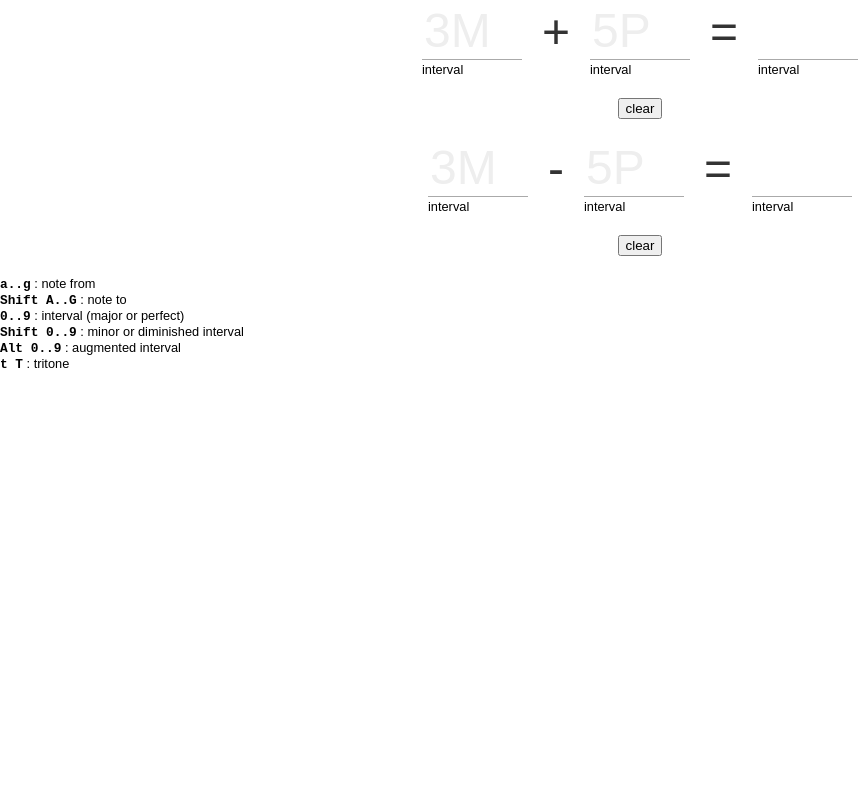
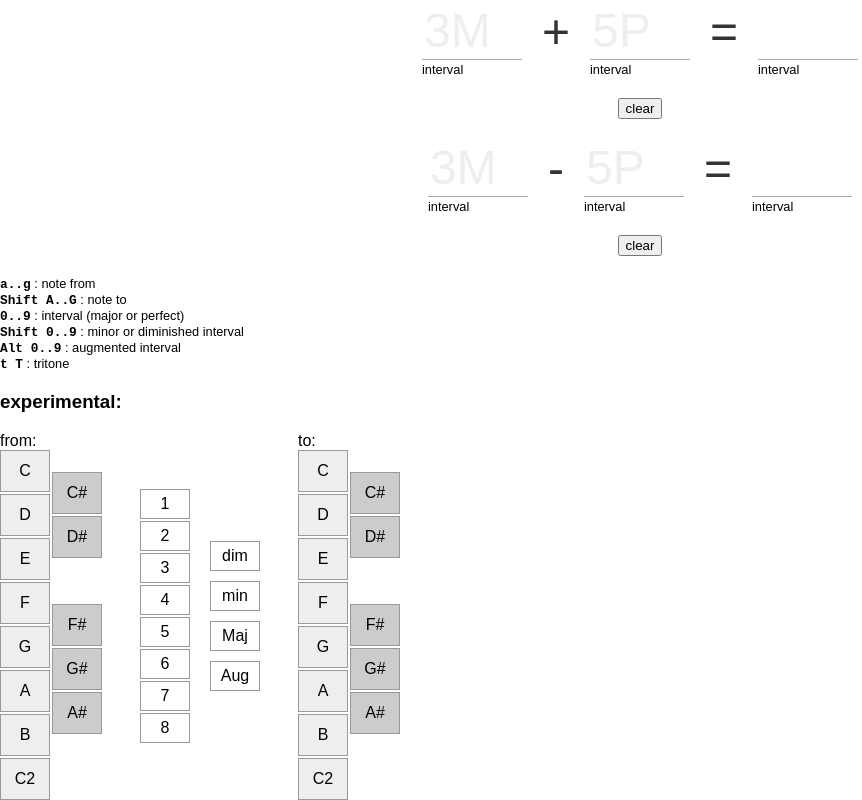
Before and after one commit to francoisgeorgy/music-calculators, a React (Create React App) app: page / in a window 1280 px wide. Shown: the part 255-1055 px from the top of the page, without its empty margins (0-862 px from the left). Before the commit the page ends 800 px from the top, so only its background shows below. Built offline with nearby package versions, Linux system fonts and the light colour scheme.

Commit message:
piano keyboard view

```diff
--- a/src/App.js
+++ b/src/App.js
@@ -2,6 +2,7 @@ import React, {Component} from 'react';
 import { Distance, Interval, Note } from "tonal";
 // import logo from './logo.svg';
 import './App.css';
+import NotePlusInterval from "./NotePlusInterval";
 // import KeyboardEventHandler from "react-keyboard-event-handler";
 
 class App extends Component {
@@ -500,6 +501,12 @@ class App extends Component {
                         <div className={"help"}><span>t T</span> : tritone</div>
                     </div>
                 </div>
+
+                <div>
+                    <h3>experimental:</h3>
+                    <NotePlusInterval/>
+                </div>
+
             </div>
         );
     }
--- /dev/null
+++ b/src/NotePlusInterval.css
@@ -0,0 +1,212 @@
+.NotePlusInterval {
+    width: 400px;
+    display: flex;
+    flex-direction: row;
+    justify-content: space-between;
+}
+
+.piano {
+    display: grid;
+    grid-gap: 2px;
+    grid-template-columns: repeat(2, 50px);
+    grid-template-rows: repeat(16, 20px);
+    /*justify-items: center;*/
+}
+
+.white-key, .black-key {
+    border: 1px solid #999;
+    /*align-self: stretch;*/
+    /*place-self: center stretch;*/
+    display: flex;
+    justify-content: center;
+    align-items: center;
+}
+
+.white-key {
+    background-color: #eee;
+}
+
+.black-key {
+    background-color: #ccc;
+}
+
+.note-c {
+    grid-column: 1;
+    grid-row: 1 / span 2;
+    /*place-self: center;*/
+}
+.note-cs {
+    grid-column: 2;
+    grid-row: 2 / span 2;
+}
+.note-d {
+    grid-column: 1;
+    grid-row: 3 / span 2;
+}
+.note-ds {
+    grid-column: 2;
+    grid-row: 4 / span 2;
+}
+.note-e {
+    grid-column: 1;
+    grid-row: 5 / span 2;
+}
+.note-f {
+    grid-column: 1;
+    grid-row: 7 / span 2;
+}
+.note-fs {
+    grid-column: 2;
+    grid-row: 8 / span 2;
+}
+.note-g {
+    grid-column: 1;
+    grid-row: 9 / span 2;
+}
+.note-gs {
+    grid-column: 2;
+    grid-row: 10 / span 2;
+}
+.note-a {
+    grid-column: 1;
+    grid-row: 11 / span 2;
+}
+.note-as {
+    grid-column: 2;
+    grid-row: 12 / span 2;
+}
+.note-b {
+    grid-column: 1;
+    grid-row: 13 / span 2;
+}
+.note-c2 {
+    grid-column: 1;
+    grid-row: 15 / span 2;
+}
+
+
+.intervals-wrapper {
+    width: 120px;
+    align-self: center;
+    display: flex;
+    justify-content: space-between;
+    align-items: center;
+
+}
+
+.intervals {
+    display: grid;
+    grid-gap: 2px;
+    /*grid-column-gap: 10px;*/
+    grid-template-columns: 50px;
+    grid-template-rows: repeat(8, 30px);
+    /*justify-items: center;*/
+}
+
+.interval {
+    border: 1px solid #999;
+    /*align-self: stretch;*/
+    /*place-self: center stretch;*/
+    display: flex;
+    justify-content: center;
+    align-items: center;
+}
+
+.interval-1 {
+    grid-column: 1;
+    grid-row: 1;
+}
+
+.interval-2 {
+    grid-column: 1;
+    grid-row: 2;
+}
+
+.interval-3 {
+    grid-column: 1;
+    grid-row: 3;
+}
+
+.interval-4 {
+    grid-column: 1;
+    grid-row: 4;
+}
+
+.interval-5 {
+    grid-column: 1;
+    grid-row: 5;
+}
+
+.interval-6 {
+    grid-column: 1;
+    grid-row: 6;
+}
+
+.interval-7 {
+    grid-column: 1;
+    grid-row: 7;
+}
+
+.interval-8 {
+    grid-column: 1;
+    grid-row: 8;
+}
+
+.interval-dim {
+    grid-column: 2;
+    grid-row: 3;
+}
+
+.interval-min {
+    grid-column: 2;
+    grid-row: 4;
+}
+
+.interval-maj {
+    grid-column: 2;
+    grid-row: 5;
+}
+
+.interval-aug {
+    grid-column: 2;
+    grid-row: 6;
+}
+
+
+
+.interval-alterations {
+    display: grid;
+    grid-gap: 10px;
+    /*grid-column-gap: 10px;*/
+    grid-template-columns: 50px;
+    grid-template-rows: repeat(8, 30px);
+}
+
+.interval-alteration {
+    border: 1px solid #999;
+    /*align-self: stretch;*/
+    /*place-self: center stretch;*/
+    display: flex;
+    justify-content: center;
+    align-items: center;
+}
+
+.interval-dim {
+    grid-column: 1;
+    grid-row: 3;
+}
+
+.interval-min {
+    grid-column: 1;
+    grid-row: 4;
+}
+
+.interval-maj {
+    grid-column: 1;
+    grid-row: 5;
+}
+
+.interval-aug {
+    grid-column: 1;
+    grid-row: 6;
+}
--- /dev/null
+++ b/src/NotePlusInterval.js
@@ -0,0 +1,72 @@
+import {Component} from "react";
+import React from "react";
+import './NotePlusInterval.css';
+
+class NotePlusInterval extends Component {
+
+    render() {
+        return (
+            <div className="NotePlusInterval">
+                <div>
+                    from:
+                    <div className="piano">
+                        <div className="white-key note-c">C</div>
+                        <div className="black-key note-cs">C#</div>
+                        <div className="white-key note-d">D</div>
+                        <div className="black-key note-ds">D#</div>
+                        <div className="white-key note-e">E</div>
+                        <div className="white-key note-f">F</div>
+                        <div className="black-key note-fs">F#</div>
+                        <div className="white-key note-g">G</div>
+                        <div className="black-key note-gs">G#</div>
+                        <div className="white-key note-a">A</div>
+                        <div className="black-key note-as">A#</div>
+                        <div className="white-key note-b">B</div>
+                        <div className="white-key note-c2">C2</div>
+                    </div>
+                </div>
+                <div class="intervals-wrapper">
+                    {/*interval:*/}
+                    <div className="intervals">
+                        <div className="interval interval-1">1</div>
+                        <div className="interval interval-2">2</div>
+                        <div className="interval interval-3">3</div>
+                        <div className="interval interval-4">4</div>
+                        <div className="interval interval-5">5</div>
+                        <div className="interval interval-6">6</div>
+                        <div className="interval interval-7">7</div>
+                        <div className="interval interval-8">8</div>
+                    </div>
+                    <div className="interval-alterations">
+                        <div className="interval-alteration interval-dim">dim</div>
+                        <div className="interval-alteration interval-min">min</div>
+                        <div className="interval-alteration interval-maj">Maj</div>
+                        <div className="interval-alteration interval-aug">Aug</div>
+                    </div>
+                    {/*P5*/}
+                </div>
+                <div>
+                    to:
+                    <div className="piano">
+                        <div className="white-key note-c">C</div>
+                        <div className="black-key note-cs">C#</div>
+                        <div className="white-key note-d">D</div>
+                        <div className="black-key note-ds">D#</div>
+                        <div className="white-key note-e">E</div>
+                        <div className="white-key note-f">F</div>
+                        <div className="black-key note-fs">F#</div>
+                        <div className="white-key note-g">G</div>
+                        <div className="black-key note-gs">G#</div>
+                        <div className="white-key note-a">A</div>
+                        <div className="black-key note-as">A#</div>
+                        <div className="white-key note-b">B</div>
+                        <div className="white-key note-c2">C2</div>
+                    </div>
+                </div>
+            </div>
+        );
+    }
+
+}
+
+export default NotePlusInterval;
```
